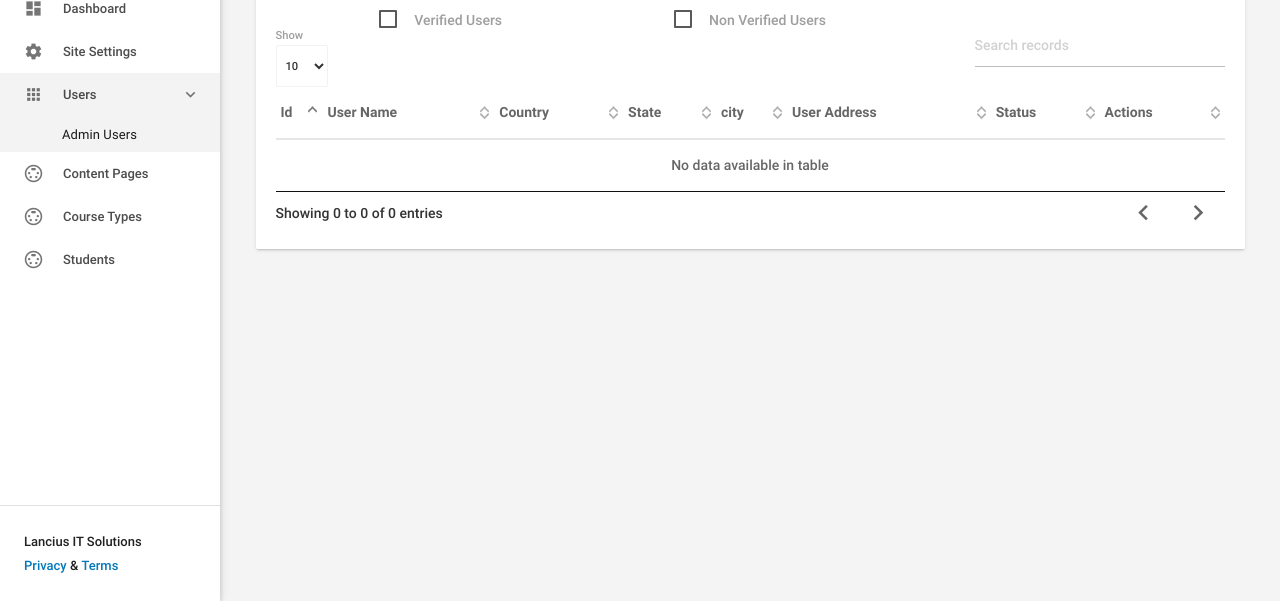
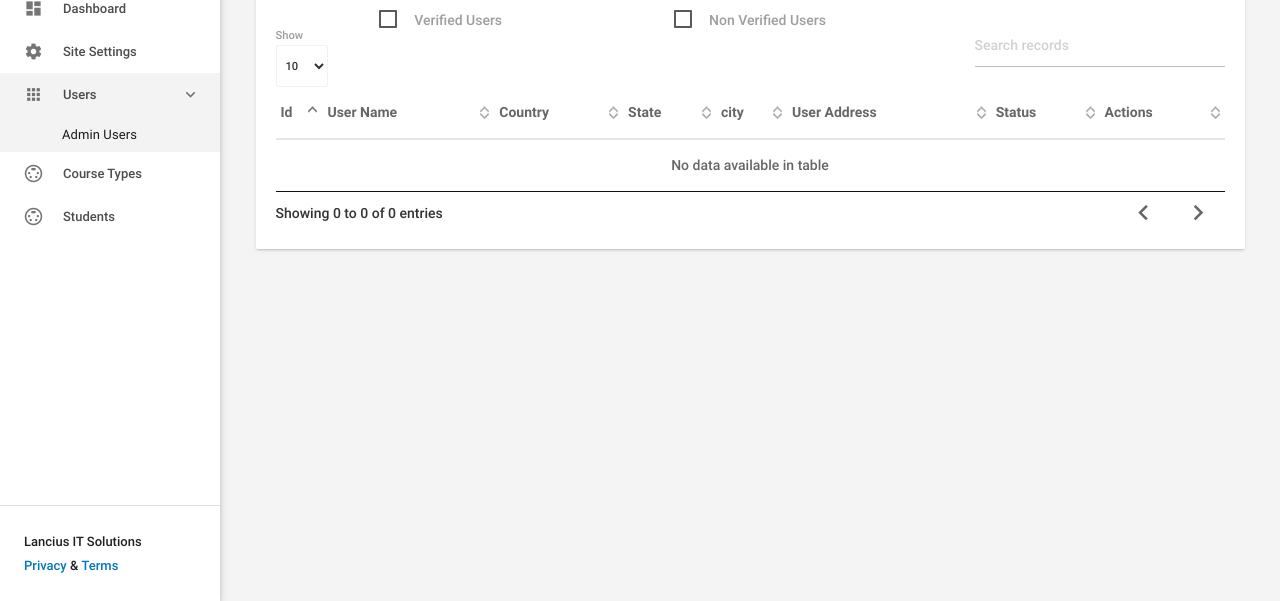
Before and after one commit to Srinivaslancius/mokshita_site, a PHP site: page /mokshita_site/admin/users.php in a window 1280 px wide. Shown: the part 199-800 px from the top of the page. Run offline with PHP 8.4, Linux system fonts and the light colour scheme; the visitor is signed in with stand-in values (Sample User, id 1); data that the repository does not hold is empty; some libraries are stand-ins or nearby versions.

Commit message:
studebnt data chnaegs

```diff
--- a/about_us.php
+++ b/about_us.php
@@ -189,6 +189,7 @@ by providing high-quality professional education and vocational skills to   all
                                 <tr>
                                     <th style="text-align:center;color:#14548E">S.No</th>
                                     <th style="text-align:center;color:#14548E">Name </th>
+                                    <th style="text-align:center;color:#14548E">Qualification</th>
                                     <th style="text-align:center;color:#14548E">Area of  Teaching And Non Teching </th>
                                     <th style="text-align:center;color:#14548E">Experience(in years/months)</th>
                                 </tr>
--- a/admin/side_navigation.php
+++ b/admin/side_navigation.php
@@ -40,7 +40,7 @@
                         </div>
                     </li>
 
-                    <li class="no-padding <?php if($page_name == 'content_pages.php') { echo "active"; } ?>"><a class="waves-effect waves-grey" href="content_pages.php"><i class="material-icons">settings_input_svideo</i>Content Pages</a>
+                    <!-- <li class="no-padding <?php if($page_name == 'content_pages.php') { echo "active"; } ?>"><a class="waves-effect waves-grey" href="content_pages.php"><i class="material-icons">settings_input_svideo</i>Content Pages</a>
 
                     <!-- <li class="no-padding <?php if($page_name == 'banners.php') { echo "active"; } ?>"><a class="waves-effect waves-grey" href="banners.php"><i class="material-icons">settings_input_svideo</i>Banners</a> -->
 
```
